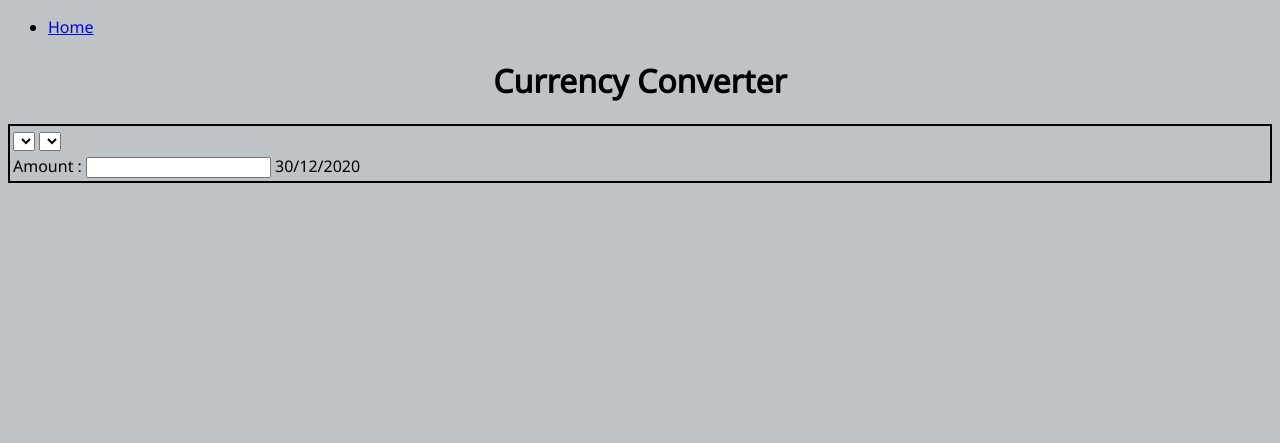
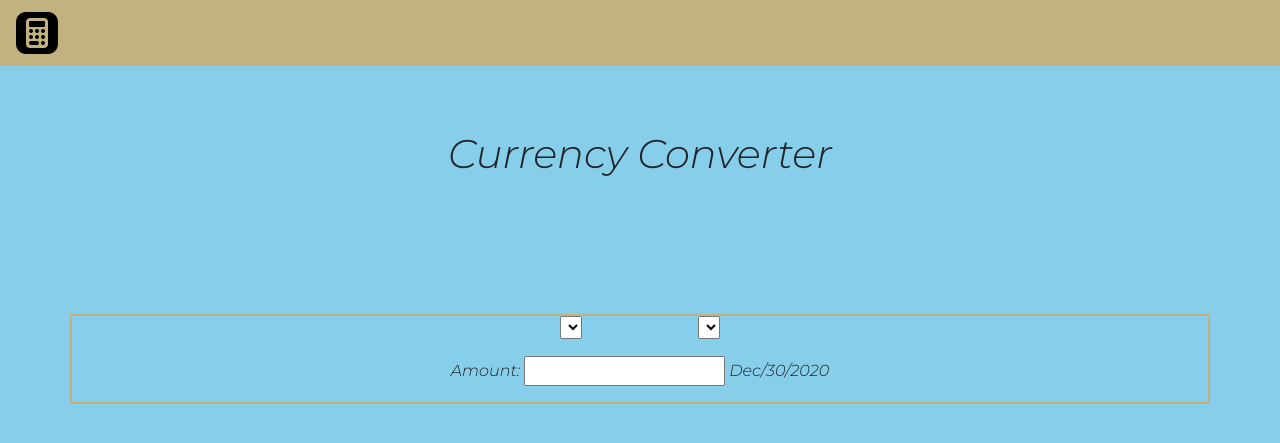
Before and after one commit to mullera3/CurrencyConverter, a Flask app: page / in a window 1280 px wide. Shown: the top 443 px of the page. Run offline with Flask 2, Linux system fonts and the light colour scheme; lists and menus that the app fills with data are empty; parts of the project's set-up code (start-up, migrations or seed data) failed here and were passed over.

Commit message:
updates to website layout

```diff
--- a/app/forms.py
+++ b/app/forms.py
@@ -3,16 +3,21 @@ from wtforms import DecimalField, BooleanField, SubmitField, SelectField, String
 from wtforms.validators import DataRequired
 from datetime import date
 import pandas as pd
-
-
-class ConverterForm(FlaskForm):
-    date = date.today().strftime("%d/%m/%Y")
-    amount = DecimalField(label=" Amount ", validators=[DataRequired()])
+import calendar
 
 country_list_df = pd.read_json(
     "/Users/amanimuller/Desktop/Projects/CurrencyConverter/app/data/data_json.json")
 country_abbreviations = country_list_df["Code"]
 
+month = date.today().strftime('%m')
+day = date.today().strftime('%d')
+year = date.today().strftime('%Y')
+
+class ConverterForm(FlaskForm):
+    date = str(calendar.month_abbr[int(month)]) + '/' + day + '/' + year
+    amount = DecimalField(label=" Amount ", validators=[DataRequired()])
+
+
 class Country(FlaskForm):
     base_country = SelectField(label="Country", validators=[DataRequired()], choices=country_abbreviations)
     conversion_country = SelectField(label="Country", validators=[DataRequired()], choices=country_abbreviations)
--- a/app/static/css/base.css
+++ b/app/static/css/base.css
@@ -1,3 +1,5 @@
 body {
-    background-color:#BDC3C7;
+    background-color: #87ceeb;
+    font-family: 'Montserrat',
+        sans-serif;
 }
--- a/app/static/css/index.css
+++ b/app/static/css/index.css
@@ -1,14 +1,33 @@
 body {
-    background-color: #BDC3C7;
-    font-family: 'Noto Sans', sans-serif;
+    background-color: #87ceeb;
+    font-family: 'Montserrat',
+    sans-serif;
 }
 
 header h1 {
     text-align: center;
 }
 
-.converter {
+header {
+    padding-bottom: 10%;
+    padding-top: 5%;
+}
+
+main {
+    padding: auto;
+    text-align: center;
     margin-left: auto;
     margin-right: auto;
-    border: 2px solid black;
+    border: 2px solid #c2b280;
 }
+
+.center {
+    padding: 5%;
+}
+
+p {
+    padding: auto;
+}
+.navbar.navbar-expand-lg.navbar-light {
+    background-color: #c2b280;
+}
--- a/app/templates/base.html
+++ b/app/templates/base.html
@@ -4,15 +4,26 @@
     {% block head %}
         <meta charset="UTF-8">
         <meta name="viewport" content="width=device-width, initial-scale=1.0">
+        <link href="https://cdn.jsdelivr.net/npm/bootstrap@5.0.0-beta1/dist/css/bootstrap.min.css" rel="stylesheet" integrity="sha384-giJF6kkoqNQ00vy+HMDP7azOuL0xtbfIcaT9wjKHr8RbDVddVHyTfAAsrekwKmP1" crossorigin="anonymous">
+        <script src="https://cdn.jsdelivr.net/npm/bootstrap@5.0.0-beta1/dist/js/bootstrap.bundle.min.js"
+            integrity="sha384-ygbV9kiqUc6oa4msXn9868pTtWMgiQaeYH7/t7LECLbyPA2x65Kgf80OJFdroafW" crossorigin="anonymous"></script>
         <link rel="stylesheet" href="{{url_for('static', filename= 'css/base.css')}}">
         <title>Currency Converter</title>
     {% endblock  %}
 </head>
 <body>
-    <nav>
-        <ul>
-            <li><a href="{{url_for('index')}}">Home</a></li>
-        </ul>
+    <nav class="navbar navbar-expand-lg navbar-light">
+        <div class="container-fluid">
+            <!-- <a class="navbar-brand" href="#">Navbar</a> -->
+            <button class="navbar-toggler" type="button" data-bs-toggle="collapse" data-bs-target="#navbarNavAltMarkup" aria-controls="navbarNavAltMarkup" aria-expanded="false" aria-label="Toggle navigation">
+            <span class="navbar-toggler-icon"></span>
+            </button>
+            <div class="collapse navbar-collapse" id="navbarNavAltMarkup">
+                <div class="navbar-nav">
+                    <a href="{{url_for('index')}}"><img src="{{url_for('static', filename= 'images/icons8-calculator-50.png')}}" ></a>
+                </div>
+            </div>
+        </div>
     </nav>
     {% block body %}
 
--- a/app/templates/index.html
+++ b/app/templates/index.html
@@ -7,7 +7,9 @@
         <title>Currency Converter</title>
     {%endif%}
     <link rel="preconnect" href="https://fonts.gstatic.com">
-    <link href="https://fonts.googleapis.com/css2?family=Noto+Sans&display=swap" rel="stylesheet">
+    <link href="https://fonts.googleapis.com/css2?family=Montserrat:ital,wght@1,300&display=swap" rel="stylesheet">
+    <link href="https://cdn.jsdelivr.net/npm/bootstrap@5.0.0-beta1/dist/css/bootstrap.min.css" rel="stylesheet" integrity="sha384-giJF6kkoqNQ00vy+HMDP7azOuL0xtbfIcaT9wjKHr8RbDVddVHyTfAAsrekwKmP1" crossorigin="anonymous">
+    <script src="https://cdn.jsdelivr.net/npm/bootstrap@5.0.0-beta1/dist/js/bootstrap.bundle.min.js" integrity="sha384-ygbV9kiqUc6oa4msXn9868pTtWMgiQaeYH7/t7LECLbyPA2x65Kgf80OJFdroafW" crossorigin="anonymous"></script>
     <link rel="stylesheet" href="{{url_for('static', filename= 'css/index.css')}}">
 {% endblock  %}
 
@@ -16,24 +18,11 @@
     <header>
         <h1>Currency Converter</h1>
     </header>
-    <section  class="converter">
-        <table>
+    <main class="container">
             <!-- makes python class config usable html templates  -->
             {{form.hidden_tag()}}
             {{country.hidden_tag()}}
-            <thead>
-                <tr>
-                    <td><span></span>{{country.base_country}}</span> <span>{{country.conversion_country}}</span></td>
-                </tr>
-            </thead>
-            <tr>
-                <td><span>{{form.amount.label}}: {{form.amount(size=32)}}</span></td>
-                <td>{{form.date}}</td>
-            </tr>
-        </table>
-    </section>
-
-
-
-
+            <p> <span class="countryController">{{country.base_country}}</span> <span class="center"></span> <span class="countryController">{{country.conversion_country}}</span> </p>
+            <p><span>{{form.amount.label}}: {{form.amount(size=32)}}</span> <span>{{form.date}}</span></p>
+    </main>
 {% endblock  %}
--- a/config.py
+++ b/config.py
@@ -4,7 +4,7 @@ class Config(object):
     SECRET_KEY = os.environ.get('SECRET_KEY') or 'you-will never guess'
     SQLALCHEMY_DATABASE_URI = os.environ.get('DATABASE_URL') or 'sqlite:///' + os.path.join(basedir, 'app.db')
     SQLALCHEMY_TRACK_MODIFICATIONS = False
-
+    TEMPLATES_AUTO_RELOAD = True
 
     # def __init__(self, SECRET_KEY, DB):
     #     pas
```
Also changed, not shown: app/static/images/icons8-calculator-50.png (added).
